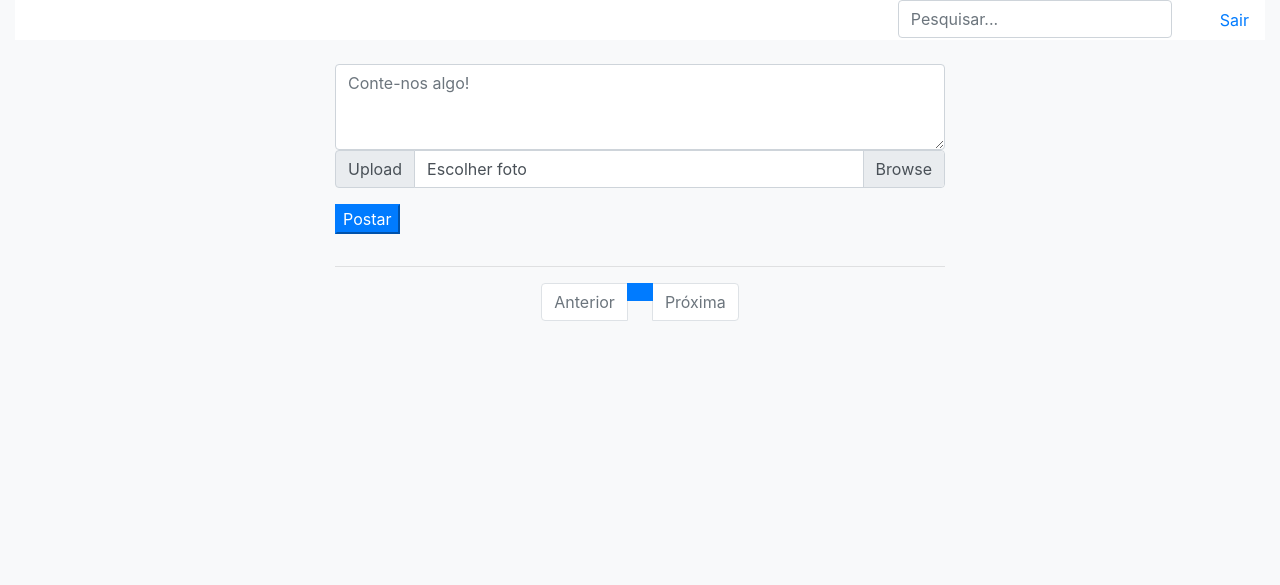
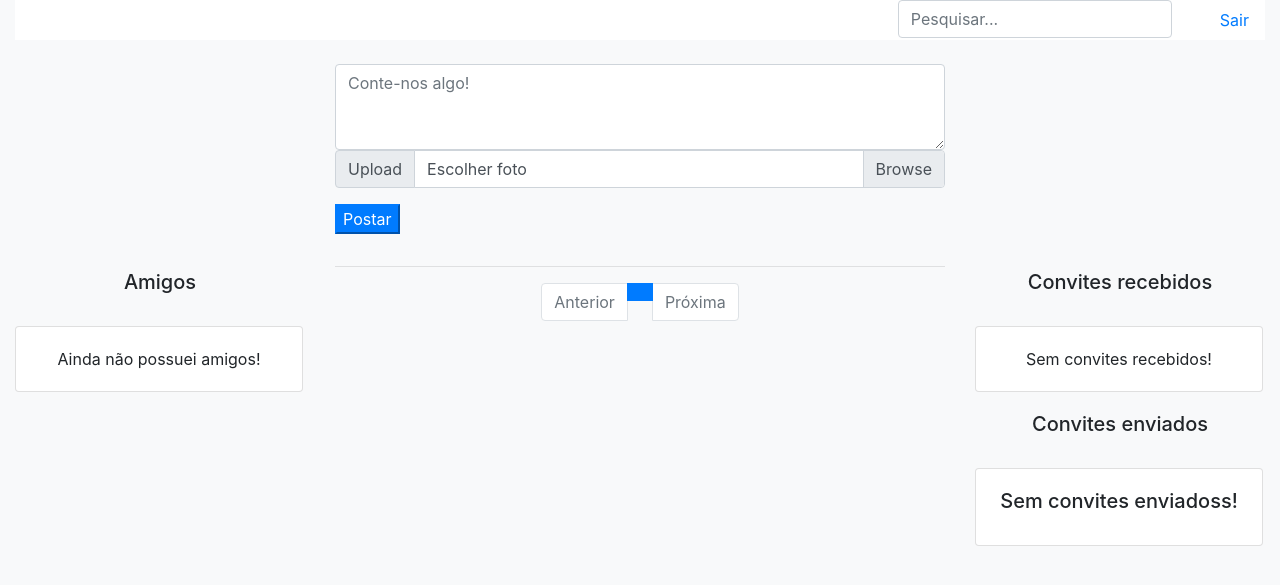
Before and after one commit to RodrigoAzuos/danet, a Django app: template connectedin/connectedin/time_line/templates/time_line.html in a window 1280 px wide. Shown: the top 585 px of the page. Run offline with Django 3.2, Linux system fonts and the light colour scheme; the template is opened without the code that fills it: values that come from a table or form of the project are taken from there, others are empty; parts of the project's set-up code (start-up, migrations or seed data) failed here and were passed over; some libraries are stand-ins or nearby versions.

Commit message:
Organização de pagina

```diff
--- a/connectedin/connectedin/perfis/views.py
+++ b/connectedin/connectedin/perfis/views.py
@@ -82,6 +82,7 @@ def apagar(request, convite_id):
 	criar_alerta(request, "Convite ignorado, não se preocupe que manteremos o sigilo", TIPOS_ALERTA[2])
 	return redirect('index')
 
+@transaction.Atomic(using=None, savepoint=True)
 @login_required(login_url='/login')
 def bloquear_contato(request, perfil_id):
 
@@ -94,6 +95,7 @@ def bloquear_contato(request, perfil_id):
 
 	return redirect('time_line')
 
+@transaction.Atomic(using=None, savepoint=True)
 @login_required(login_url='/login')
 def desbloquear_contato(request, perfil_id):
 
@@ -139,6 +141,7 @@ def pode_convidar(request, perfil_id):
 		return False
 
 	return True
+
 @login_required(login_url='/login')
 def desativar_conta(request):
 
--- a/connectedin/connectedin/time_line/templates/time_line.html
+++ b/connectedin/connectedin/time_line/templates/time_line.html
@@ -131,7 +131,19 @@
           </div>
         </div>
     {% endfor %}
-{%endif%}
+    {% else%}
+
+        <div class="card-body">
+            <h5 class="card-title">Amigos</h5>
+        </div>
+
+            <div class="card" style="width: 18rem;">
+              <div class="card-body">
+                <p class="card-text"> Ainda não possuei amigos! </p>
+              </div>
+            </div>
+
+    {%endif%}
 
 {%endblock%}
 
@@ -150,7 +162,18 @@
           </div>
         </div>
     {% endfor %}
-{%endif%}
+    {%else%}
+
+        <div class="card-body">
+                <h5 class="card-title">Convites recebidos</h5>
+            </div>
+
+                <div class="card" style="width: 18rem;">
+                  <div class="card-body">
+                    <p class="card-text">Sem convites recebidos!</p>
+                  </div>
+                </div>
+    {%endif%}
 
 {%if logado.convites_enviados.all %}
     <div class="card-body">
@@ -166,5 +189,14 @@
           </div>
         </div>
     {% endfor %}
+    {%else%}
+        <div class="card-body">
+            <h5 class="card-title">Convites enviados</h5>
+                </div>
+
+                <div class="card" style="width: 18rem;">
+                  <div class="card-body">
+                    <h5 class="card-title"> Sem convites enviadoss!</h5>
+                </div>
 {%endif%}
 {%endblock%}
--- a/connectedin/connectedin/usuarios/views.py
+++ b/connectedin/connectedin/usuarios/views.py
@@ -23,7 +23,7 @@ from django.contrib.auth.forms import PasswordChangeForm
 # Create your views here.
 from time_line.models import Alerta
 
-@transaction.Atomic(using=None, savepoint=True)
+
 class RegistrarUsuarioView(View):
 
     def get(self, request):
@@ -31,6 +31,7 @@ class RegistrarUsuarioView(View):
 
         return render(request, 'registrar.html', {'form': form})
 
+    @transaction.Atomic(using=None, savepoint=True)
     def post(self, request):
         form = RegistrarUsuarioForm(request.POST, request.FILES)
 
```
